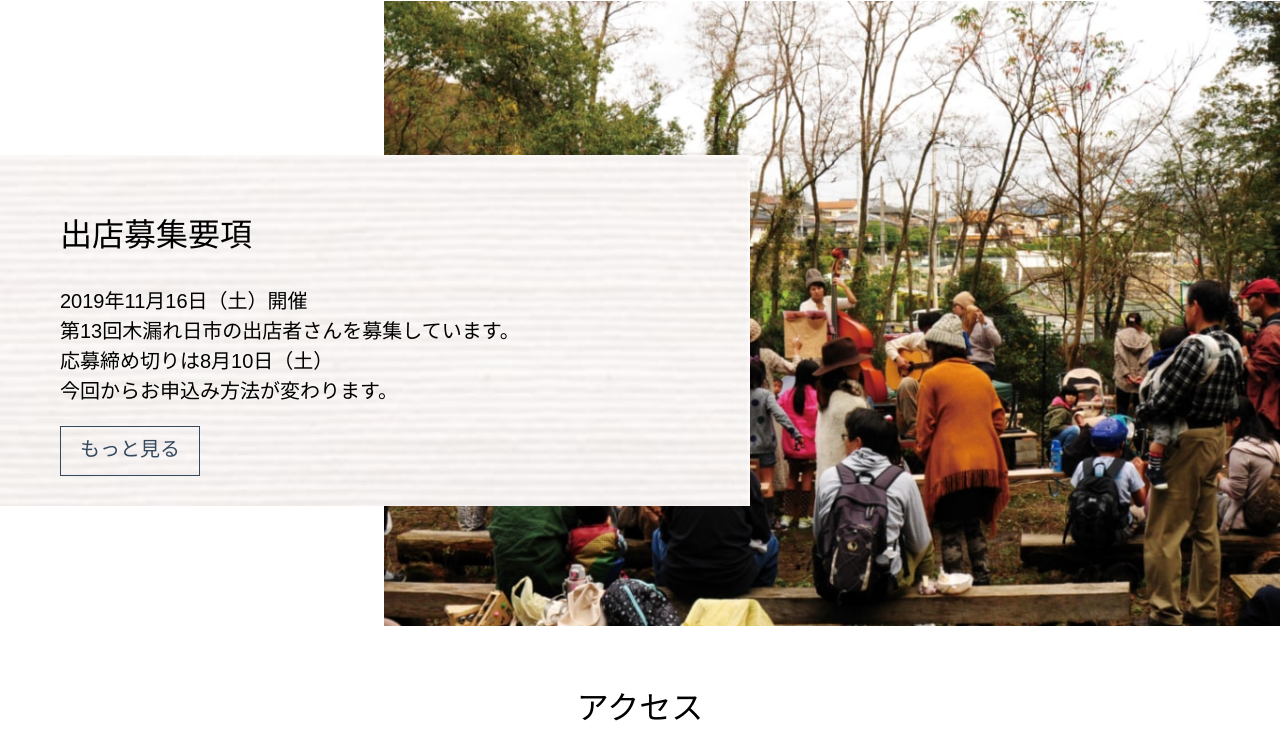
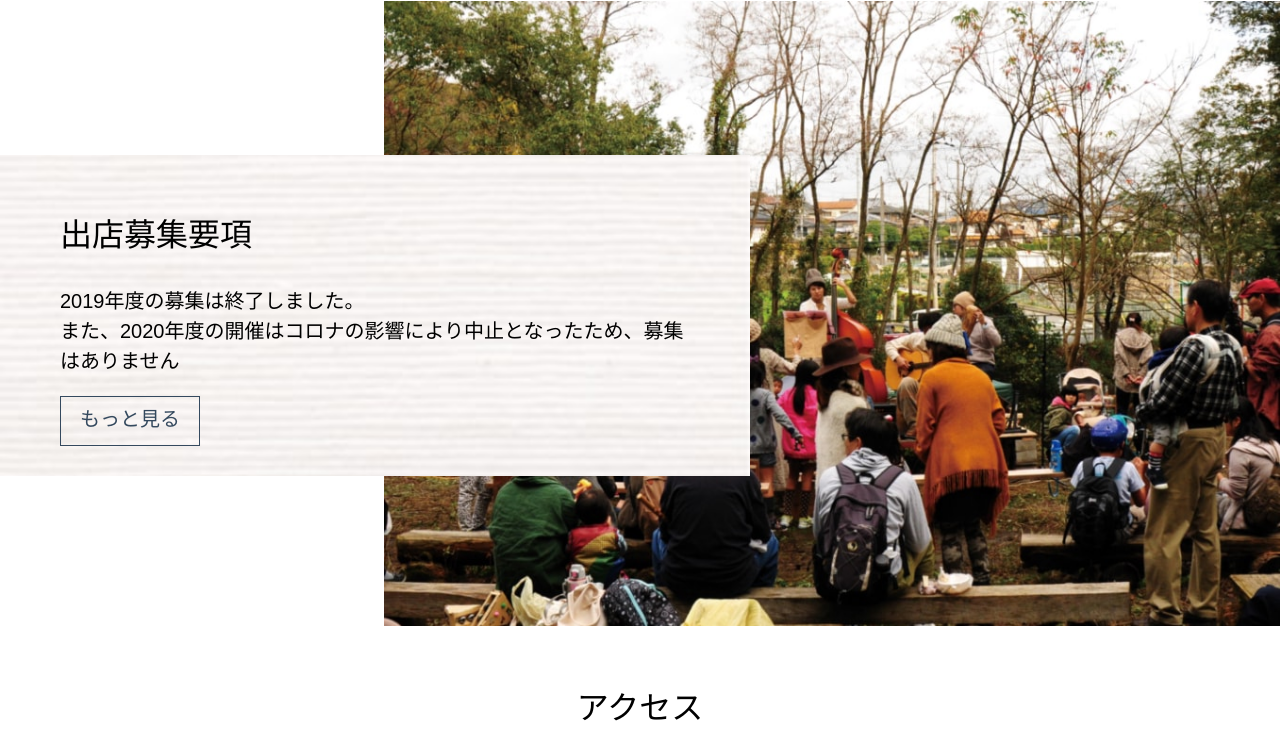
Before and after one commit to issuijin/komorebiichi, a plain HTML site: page index.html in a window 1280 px wide. Shown: the part 2366-3103 px from the top of the page. Drawn offline with nearby package versions, Linux system fonts and the light colour scheme.

Commit message:
update txt3

```diff
--- a/index.html
+++ b/index.html
@@ -95,7 +95,7 @@
         <img src="./item/top/img02.jpg" alt="">
         <div class="text">
           <h3>出店募集要項</h3>
-          <p>2019年11月16日（土）開催<br>第13回木漏れ日市の出店者さんを募集しています。<br>応募締め切りは8月10日（土）<br>今回からお申込み方法が変わります。</p>
+          <p>2019年度の募集は終了しました。<br>また、2020年度の開催はコロナの影響により中止となったため、募集はありません</p>
           <div class="buttons">
             <div class="button-4">
                 <div class="eff-4"></div>
```
